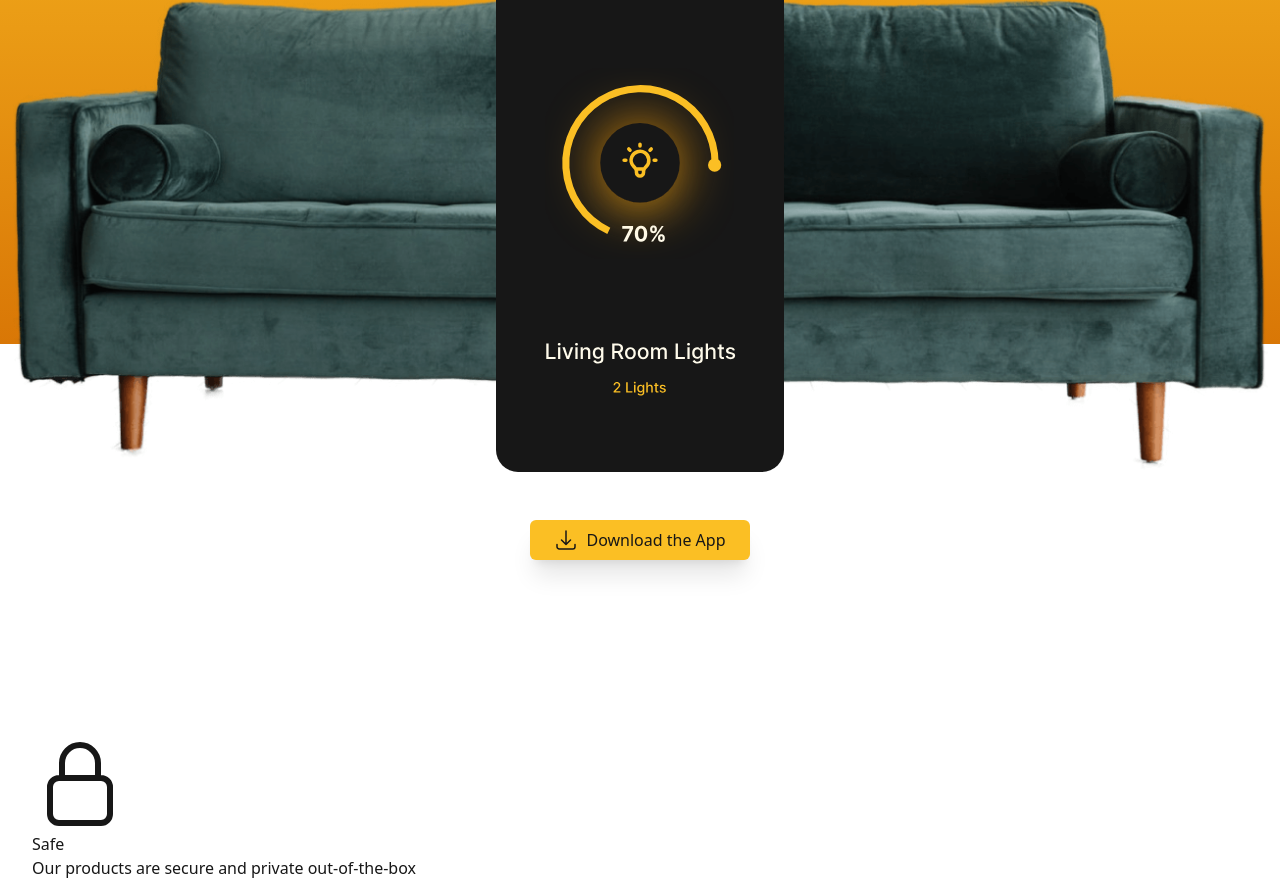
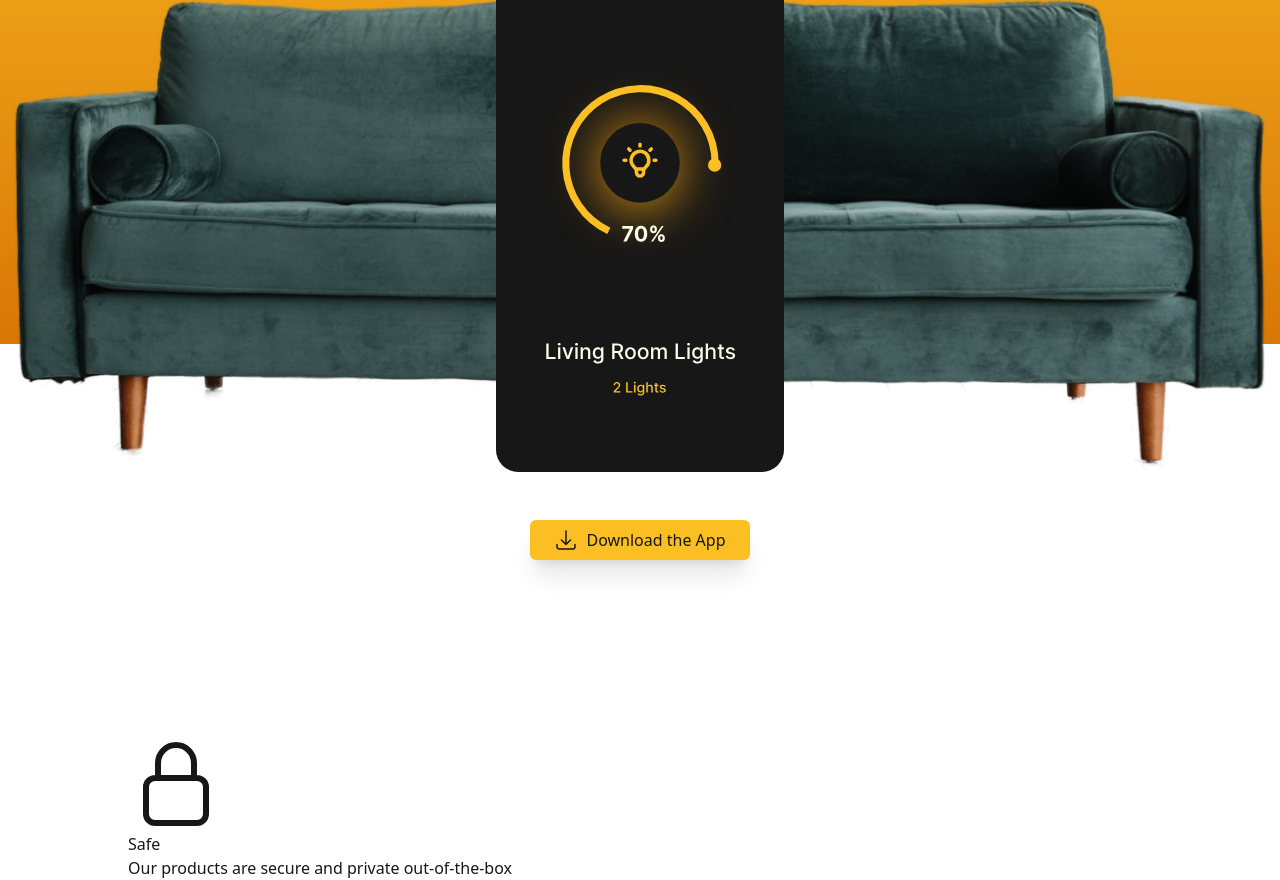
Before and after one commit to Vale404-notfound/tailwind-project-smart-home, a website built with Vite: page index.html in a window 1280 px wide. Shown: the part 412-1292 px from the top of the page. Built offline with nearby package versions, Linux system fonts and the light colour scheme.

Commit message:
set container class

```diff
--- a/index.html
+++ b/index.html
@@ -230,9 +230,20 @@ dark:bg-neutral-800
     <section aria-labelledby="qualities" class="relative">
       <h2 id="qualities" class="sr-only">Our Qualities</h2>
 
-      <div class="container">
+      <div class="container
+        mx-auto
+        max-w-5xl
+        flex
+        gap-12
+        flex-wrap
+        items-start
+        justify-center
+        md:justify-between
+      ">
 
-        <div class="grid">
+        <div class="grid
+
+        ">
           <div>
             <svg xmlns="http://www.w3.org/2000/svg" fill="none" viewBox="0 0 24 24" stroke-width="1.5"
               stroke="currentColor" class="size-24">
```
